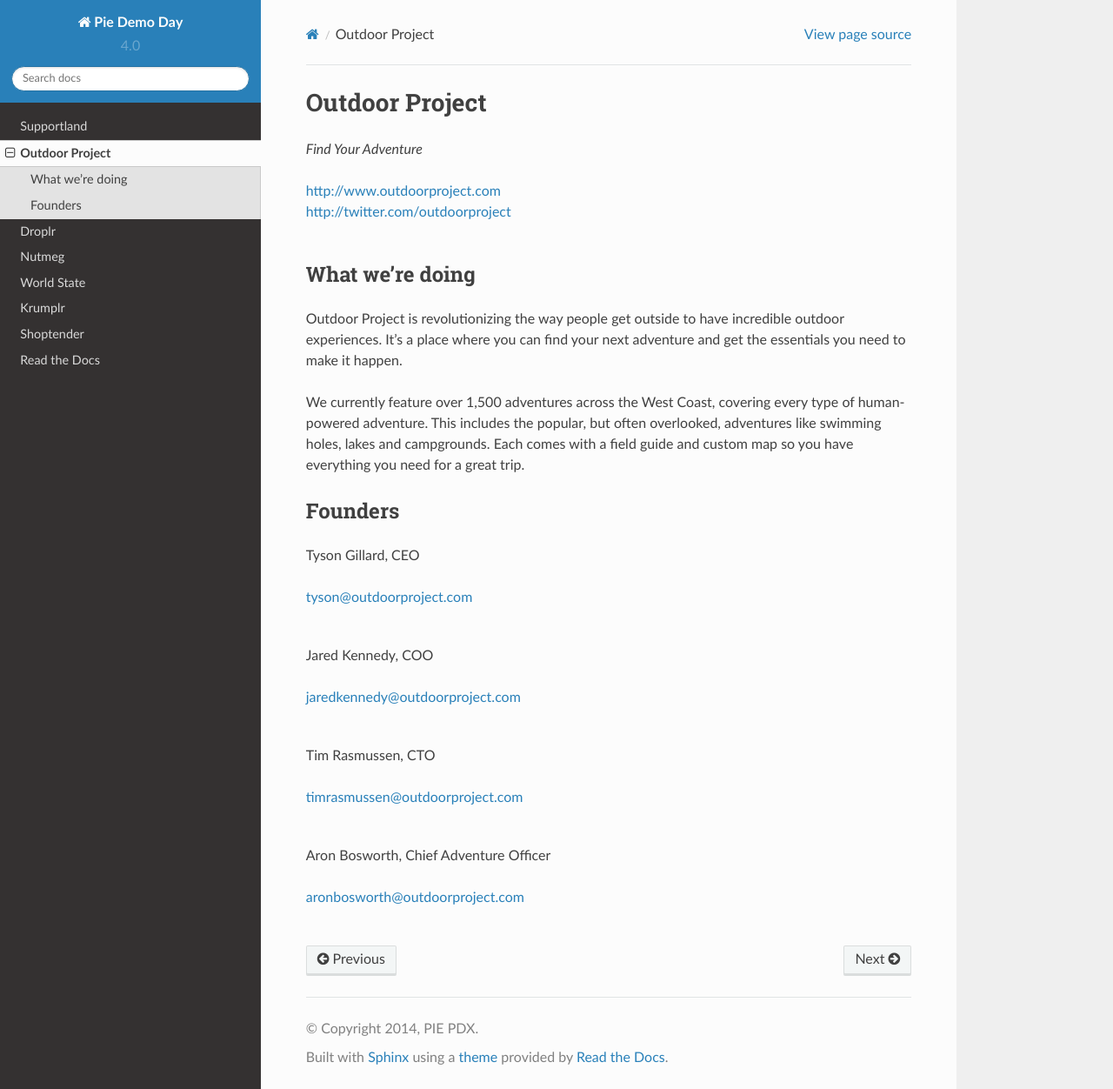
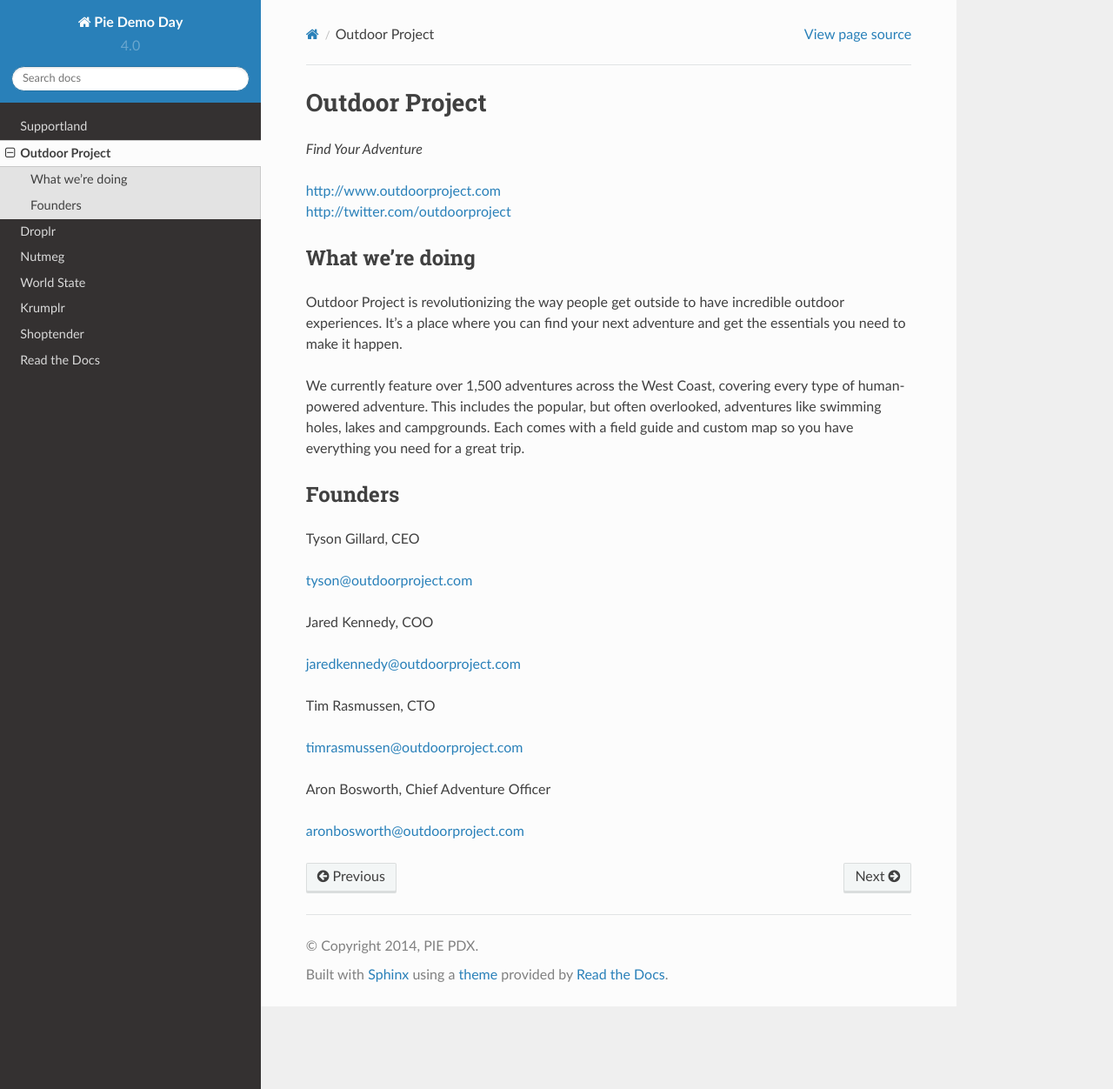
Before and after one commit to piepdx/pie-docs, a Sphinx documentation site: the page built from docs/outdoor-project.rst, in a window 1280 px wide and 1252 px high. Shown: the whole window at 87% size. Built offline with Sphinx 7.4.7 and the Read the Docs theme 2.0.0, drawn with Linux system fonts in a browser that asks for light colours.

Commit message:
Fix raw bits with html style

```diff
--- a/docs/outdoor-project.rst
+++ b/docs/outdoor-project.rst
@@ -5,10 +5,6 @@
 
 | http://www.outdoorproject.com
 | http://twitter.com/outdoorproject
-
-.. raw:: html
-
-   <br>
 
 What we're doing
 ~~~~~~~~~~~~~~~~
@@ -24,31 +20,15 @@
 
 | tyson@outdoorproject.com
 
-.. raw:: html
-
-   <br>
-
 
 Jared Kennedy, COO
 
 | jaredkennedy@outdoorproject.com
 
-.. raw:: html
-
-   <br>
-
 Tim Rasmussen, CTO
 
 | timrasmussen@outdoorproject.com
 
-.. raw:: html
-
-   <br>
-
 Aron Bosworth, Chief Adventure Officer
 
 | aronbosworth@outdoorproject.com
-
-.. raw:: html
-
-   <br>
```
Also changed, not shown: docs/krumplr.rst (+0 -8 lines), docs/nutmeg.rst (+0 -8 lines), docs/read-the-docs.rst (+0 -9 lines), docs/droplr.rst (line endings or trailing spaces).
